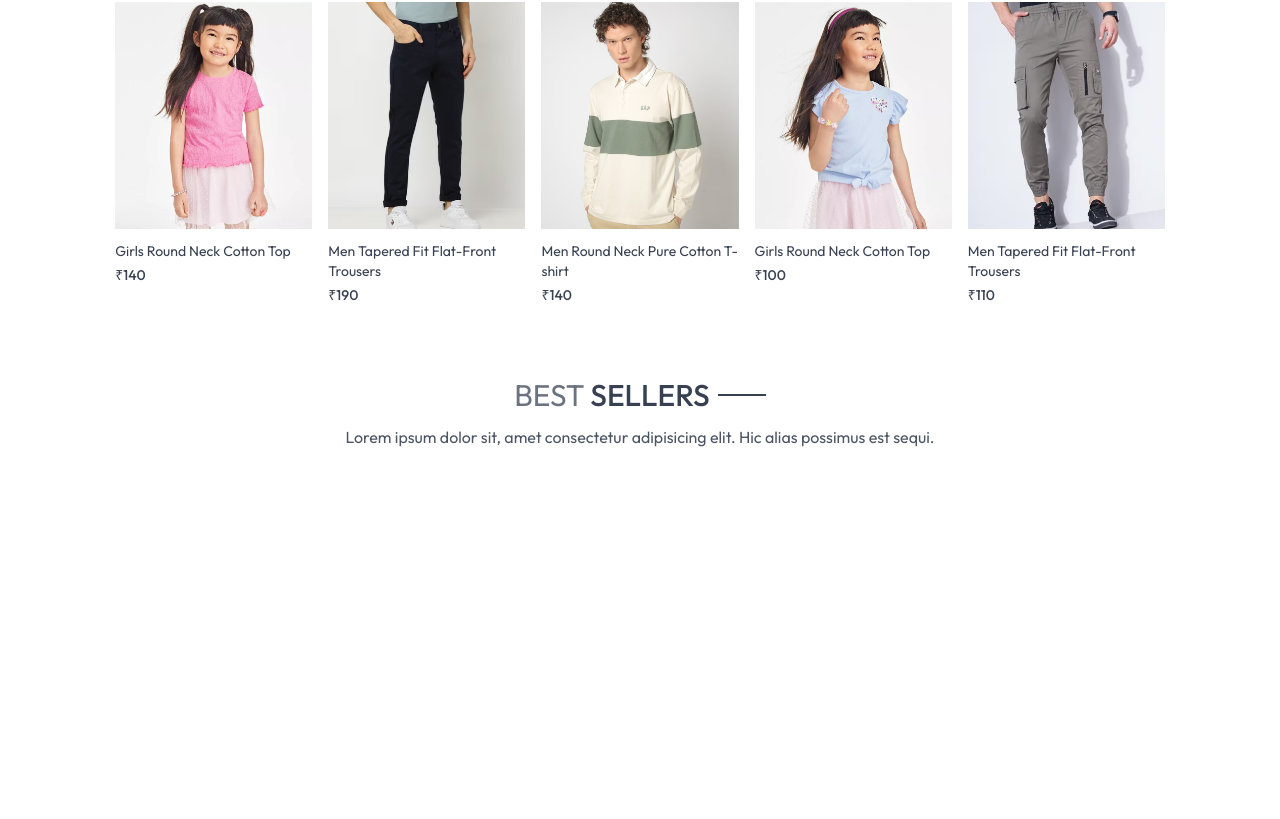
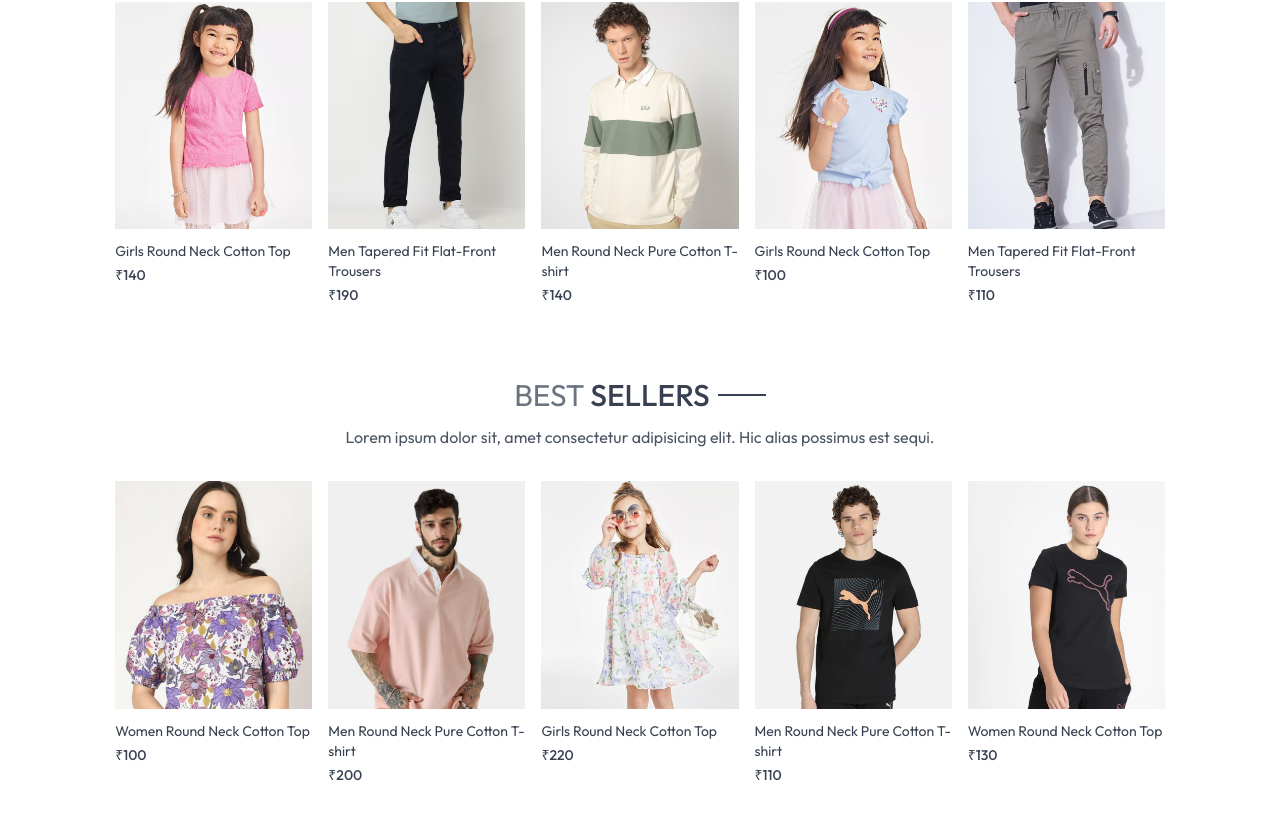
Before and after one commit to ashutosh1506/ecommerce-project, a React app in the folder frontend/: page / in a window 1280 px wide. Shown: the part 1004-1823 px from the top of the page. Before the commit the page ends 1525 px from the top, so only its background shows below. Built offline with nearby package versions, Linux system fonts and the light colour scheme; the HTML template or start-up script is replaced by a standard one.

Commit message:
Update BestSeller.jsx

```diff
--- a/frontend/src/components/BestSeller.jsx
+++ b/frontend/src/components/BestSeller.jsx
@@ -8,9 +8,10 @@ const BestSeller = () => {
   const [bestSeller, setBestSeller] = useState([]);
 
   useEffect(() => {
-    const bestProduct = products.filter((item) => item.bestSeller);
+    const bestProduct = products.filter((item) => (item.bestSeller = true));
     setBestSeller(bestProduct.slice(0, 5));
   }, []);
+  console.log(bestSeller);
 
   return (
     <div className="my-10">
@@ -22,7 +23,7 @@ const BestSeller = () => {
         </p>
       </div>
 
-      <div className="grid grid-cols-2 sm:grid-cols-3 md:grid-cols-4 lg:grid-cols-5 gap-4 gap-y-6">
+      <div className="grid grid-cols-2 sm:grid-cols-3 md:grid-cols-4 lg:grid-cols-5 gap-x-4 gap-y-6">
         {bestSeller.map((item, index) => (
           <ProductItem
             key={index}
```
